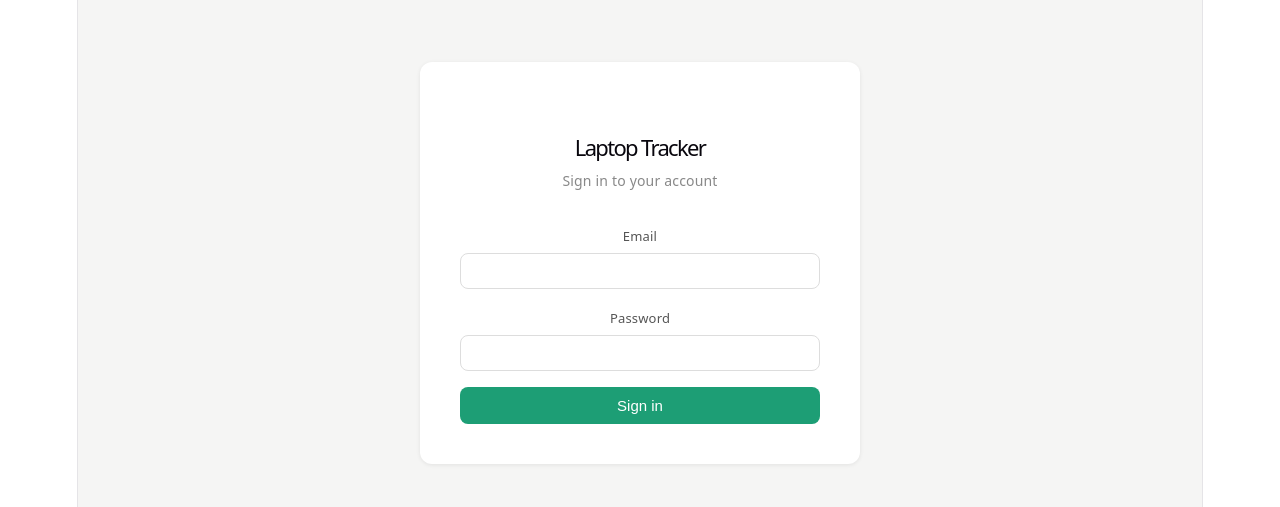
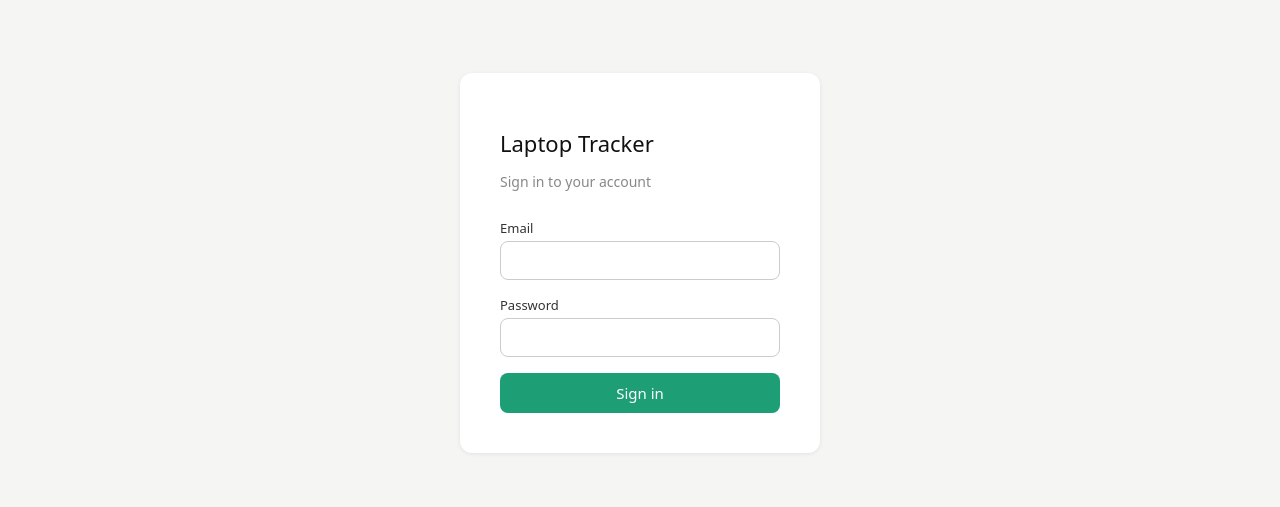
Before and after one commit to Amampondo/laptop-tracker, a React (Vite) app in the folder tracker/dashboard/: page /login in a window 1280 px wide. Shown: the part 137-644 px from the top of the page. Built offline with nearby package versions, Linux system fonts and the light colour scheme; no server answers.

Commit message:
Add files via upload

```diff
--- a/tracker/dashboard/src/index.css
+++ b/tracker/dashboard/src/index.css
@@ -1,111 +1,11 @@
-:root {
-  --text: #6b6375;
-  --text-h: #08060d;
-  --bg: #fff;
-  --border: #e5e4e7;
-  --code-bg: #f4f3ec;
-  --accent: #aa3bff;
-  --accent-bg: rgba(170, 59, 255, 0.1);
-  --accent-border: rgba(170, 59, 255, 0.5);
-  --social-bg: rgba(244, 243, 236, 0.5);
-  --shadow:
-    rgba(0, 0, 0, 0.1) 0 10px 15px -3px, rgba(0, 0, 0, 0.05) 0 4px 6px -2px;
-
-  --sans: system-ui, 'Segoe UI', Roboto, sans-serif;
-  --heading: system-ui, 'Segoe UI', Roboto, sans-serif;
-  --mono: ui-monospace, Consolas, monospace;
-
-  font: 18px/145% var(--sans);
-  letter-spacing: 0.18px;
-  color-scheme: light dark;
-  color: var(--text);
-  background: var(--bg);
-  font-synthesis: none;
-  text-rendering: optimizeLegibility;
-  -webkit-font-smoothing: antialiased;
-  -moz-osx-font-smoothing: grayscale;
-
-  @media (max-width: 1024px) {
-    font-size: 16px;
-  }
-}
-
-@media (prefers-color-scheme: dark) {
-  :root {
-    --text: #9ca3af;
-    --text-h: #f3f4f6;
-    --bg: #16171d;
-    --border: #2e303a;
-    --code-bg: #1f2028;
-    --accent: #c084fc;
-    --accent-bg: rgba(192, 132, 252, 0.15);
-    --accent-border: rgba(192, 132, 252, 0.5);
-    --social-bg: rgba(47, 48, 58, 0.5);
-    --shadow:
-      rgba(0, 0, 0, 0.4) 0 10px 15px -3px, rgba(0, 0, 0, 0.25) 0 4px 6px -2px;
-  }
-
-  #social .button-icon {
-    filter: invert(1) brightness(2);
-  }
-}
-
+*, *::before, *::after { box-sizing: border-box; }
 body {
   margin: 0;
+  font-family: system-ui, -apple-system, BlinkMacSystemFont, 'Segoe UI', sans-serif;
+  background: #f0f0ef;
+  color: #111;
+  -webkit-font-smoothing: antialiased;
 }
-
-#root {
-  width: 1126px;
-  max-width: 100%;
-  margin: 0 auto;
-  text-align: center;
-  border-inline: 1px solid var(--border);
-  min-height: 100svh;
-  display: flex;
-  flex-direction: column;
-  box-sizing: border-box;
-}
-
-h1,
-h2 {
-  font-family: var(--heading);
-  font-weight: 500;
-  color: var(--text-h);
-}
-
-h1 {
-  font-size: 56px;
-  letter-spacing: -1.68px;
-  margin: 32px 0;
-  @media (max-width: 1024px) {
-    font-size: 36px;
-    margin: 20px 0;
-  }
-}
-h2 {
-  font-size: 24px;
-  line-height: 118%;
-  letter-spacing: -0.24px;
-  margin: 0 0 8px;
-  @media (max-width: 1024px) {
-    font-size: 20px;
-  }
-}
-p {
-  margin: 0;
-}
-
-code,
-.counter {
-  font-family: var(--mono);
-  display: inline-flex;
-  border-radius: 4px;
-  color: var(--text-h);
-}
-
-code {
-  font-size: 15px;
-  line-height: 135%;
-  padding: 4px 8px;
-  background: var(--code-bg);
-}
+button { font-family: inherit; }
+input, select { font-family: inherit; }
+a { color: inherit; }
--- a/tracker/dashboard/src/pages/Login.jsx
+++ b/tracker/dashboard/src/pages/Login.jsx
@@ -46,6 +46,6 @@ export default function Login() {
   )
 }
 
-const labelStyle = { display: 'block', fontSize: 13, color: '#555', marginBottom: 4 }
-const inputStyle = { width: '100%', padding: '9px 12px', border: '1px solid #ddd', borderRadius: 8, fontSize: 14, marginBottom: 16, boxSizing: 'border-box' }
+const labelStyle = { display: 'block', fontSize: 13, color: '#333', marginBottom: 4, fontWeight: 500 }
+const inputStyle = { width: '100%', padding: '9px 12px', border: '1px solid #ccc', borderRadius: 8, fontSize: 14, marginBottom: 16, boxSizing: 'border-box', color: '#111', background: '#fff' }
 const btnStyle = { width: '100%', padding: '10px', background: '#1D9E75', color: '#fff', border: 'none', borderRadius: 8, fontSize: 15, cursor: 'pointer', fontWeight: 500 }
--- a/tracker/dashboard/src/pages/OrgList.jsx
+++ b/tracker/dashboard/src/pages/OrgList.jsx
@@ -8,28 +8,68 @@ export default function OrgList() {
   const navigate = useNavigate()
   const [orgs, setOrgs] = useState([])
   const [loading, setLoading] = useState(true)
+  const [showForm, setShowForm] = useState(false)
+  const [form, setForm] = useState({ name: '', slug: '' })
+  const [error, setError] = useState('')
 
   useEffect(() => {
     api.get('/organisations').then(r => setOrgs(r.data)).finally(() => setLoading(false))
   }, [])
 
+  async function handleCreate(e) {
+    e.preventDefault()
+    setError('')
+    try {
+      const { data } = await api.post('/organisations/', form)
+      setOrgs(prev => [...prev, data])
+      setShowForm(false)
+      setForm({ name: '', slug: '' })
+    } catch (err) {
+      setError(err.response?.data?.detail || 'Failed to create organisation')
+    }
+  }
+
   return (
     <div style={pageStyle}>
       <header style={headerStyle}>
-        <span style={{ fontWeight: 500 }}>Laptop Tracker</span>
+        <span style={{ fontWeight: 500, color: '#111' }}>Laptop Tracker</span>
         <div style={{ display: 'flex', gap: 12, alignItems: 'center' }}>
-          <span style={{ fontSize: 13, color: '#888' }}>{user?.email}</span>
+          <span style={{ fontSize: 13, color: '#555' }}>{user?.email}</span>
           <button onClick={logout} style={ghostBtn}>Sign out</button>
         </div>
       </header>
       <main style={mainStyle}>
-        <h2 style={{ fontSize: 20, fontWeight: 500, marginBottom: 20 }}>All organisations</h2>
-        {loading ? <p style={{ color: '#888' }}>Loading…</p> : (
+        <div style={{ display: 'flex', justifyContent: 'space-between', alignItems: 'center', marginBottom: 20 }}>
+          <h2 style={{ fontSize: 20, fontWeight: 500, color: '#111', margin: 0 }}>All organisations</h2>
+          <button onClick={() => setShowForm(!showForm)} style={primaryBtn}>
+            {showForm ? 'Cancel' : '+ New organisation'}
+          </button>
+        </div>
+
+        {showForm && (
+          <div style={formCard}>
+            <h3 style={{ fontSize: 16, fontWeight: 500, color: '#111', marginBottom: 16 }}>Create organisation</h3>
+            <form onSubmit={handleCreate}>
+              <label style={labelStyle}>Name</label>
+              <input style={inputStyle} value={form.name} onChange={e => setForm(f => ({ ...f, name: e.target.value }))} required placeholder="e.g. Acme Corp" />
+              <label style={labelStyle}>Slug</label>
+              <input style={inputStyle} value={form.slug} onChange={e => setForm(f => ({ ...f, slug: e.target.value.toLowerCase().replace(/\s+/g, '-') }))} required placeholder="e.g. acme-corp" />
+              {error && <p style={{ color: '#dc2626', fontSize: 13, marginBottom: 12 }}>{error}</p>}
+              <button type="submit" style={primaryBtn}>Create</button>
+            </form>
+          </div>
+        )}
+
+        {loading ? <p style={{ color: '#555' }}>Loading…</p> : (
           <div style={{ display: 'grid', gap: 12 }}>
+            {orgs.length === 0 && <p style={{ color: '#555' }}>No organisations yet. Create one above.</p>}
             {orgs.map(org => (
               <div key={org.id} style={cardStyle} onClick={() => navigate(`/orgs/${org.id}`)}>
-                <span style={{ fontWeight: 500 }}>{org.name}</span>
-                <span style={{ fontSize: 13, color: '#888' }}>{org.slug}</span>
+                <div>
+                  <div style={{ fontWeight: 500, color: '#111' }}>{org.name}</div>
+                  <div style={{ fontSize: 13, color: '#555' }}>{org.slug}</div>
+                </div>
+                <span style={{ fontSize: 13, color: '#1D9E75' }}>View →</span>
               </div>
             ))}
           </div>
@@ -39,8 +79,12 @@ export default function OrgList() {
   )
 }
 
-const pageStyle = { minHeight: '100vh', background: '#f5f5f4' }
-const headerStyle = { background: '#fff', borderBottom: '1px solid #eee', padding: '14px 28px', display: 'flex', justifyContent: 'space-between', alignItems: 'center' }
+const pageStyle = { minHeight: '100vh', background: '#f0f0ef', fontFamily: 'system-ui, -apple-system, sans-serif' }
+const headerStyle = { background: '#ffffff', borderBottom: '1px solid #ddd', padding: '14px 28px', display: 'flex', justifyContent: 'space-between', alignItems: 'center' }
 const mainStyle = { maxWidth: 760, margin: '0 auto', padding: '32px 24px' }
-const cardStyle = { background: '#fff', border: '1px solid #eee', borderRadius: 10, padding: '16px 20px', display: 'flex', justifyContent: 'space-between', alignItems: 'center', cursor: 'pointer' }
-const ghostBtn = { background: 'none', border: '1px solid #ddd', borderRadius: 6, padding: '5px 12px', fontSize: 13, cursor: 'pointer' }
+const cardStyle = { background: '#ffffff', border: '1px solid #ddd', borderRadius: 10, padding: '16px 20px', display: 'flex', justifyContent: 'space-between', alignItems: 'center', cursor: 'pointer' }
+const ghostBtn = { background: 'none', border: '1px solid #bbb', borderRadius: 6, padding: '5px 12px', fontSize: 13, cursor: 'pointer', color: '#333' }
+const primaryBtn = { background: '#1D9E75', color: '#ffffff', border: 'none', borderRadius: 8, padding: '8px 16px', fontSize: 14, cursor: 'pointer', fontWeight: 500 }
+const formCard = { background: '#ffffff', border: '1px solid #ddd', borderRadius: 10, padding: '20px 24px', marginBottom: 20 }
+const labelStyle = { display: 'block', fontSize: 13, color: '#333', marginBottom: 4, fontWeight: 500 }
+const inputStyle = { width: '100%', padding: '9px 12px', border: '1px solid #ccc', borderRadius: 8, fontSize: 14, marginBottom: 14, boxSizing: 'border-box', color: '#111', background: '#fff' }
```
